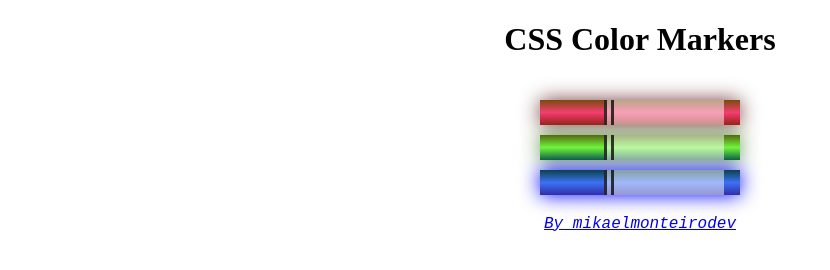
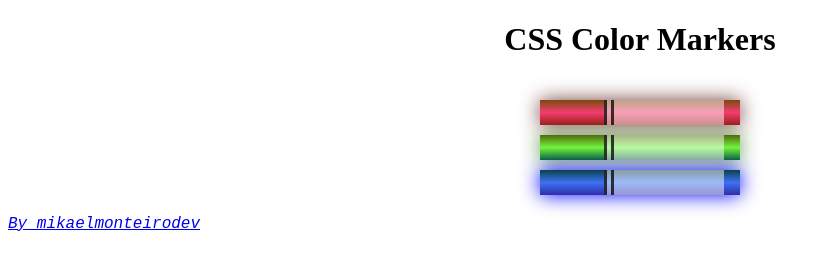
Before and after one commit to mikaelmonteirodev/Project-CSSColorMarkers, a plain HTML site: page index.html in a window 1280 px wide. Shown: the whole page, without its empty margins (0-830 px from the left). Drawn offline with Linux system fonts and the light colour scheme.

Commit message:
text-align: auto;

```diff
--- a/styles.css
+++ b/styles.css
@@ -47,5 +47,5 @@ h1 {
 address {
   font-family: 'Courier New', Courier, monospace;
   font-size: medium;
-  text-align: center;
+  text-align: auto;
 }
```
